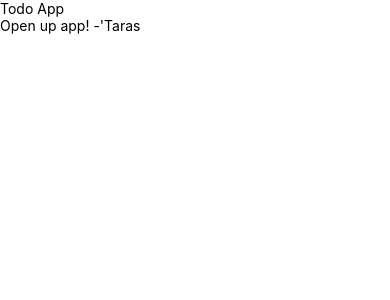
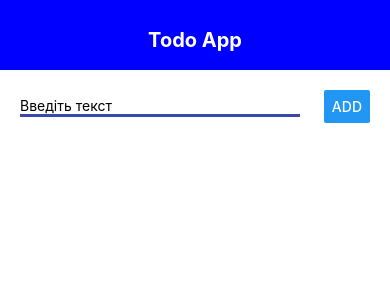
Before and after one commit to Taras-B/react-native-todo-app, a React Native app: screen / in a window 390 px wide. Shown: the top 300 px of the page. Built offline with nearby package versions, Linux system fonts and the light colour scheme.

Commit message:
add component todo

```diff
--- a/App.js
+++ b/App.js
@@ -1,22 +1,39 @@
 import { StatusBar } from 'expo-status-bar'
-import React from 'react'
+import React, { useState } from 'react'
 import { StyleSheet, Text, View } from 'react-native'
 import { Navbar } from './src/components/Navbar'
+import { AddTodo } from './src/components/AddTodo'
+import { Todo } from './src/components/Todo'
 
 export default function App() {
+  const [todos, setTodos] = useState([])
+
+  const addTodo = (title) => {
+    setTodos((prev) => [
+      {
+        id: Date.now(),
+        title,
+      },
+      ...prev,
+    ])
+  }
+
   return (
     <View>
       <Navbar />
-      <Text>Open up app! -'Taras</Text>
+      <View style={styles.container}>
+        <AddTodo addTodo={addTodo} />
+        {todos.map((todo) => (
+          <Todo todo={todo} key={todo.id} />
+        ))}
+      </View>
     </View>
   )
 }
 
 const styles = StyleSheet.create({
   container: {
-    flex: 1,
-    backgroundColor: '#fff',
-    alignItems: 'center',
-    justifyContent: 'center',
+    paddingHorizontal: 20,
+    paddingVertical: 20,
   },
 })
--- /dev/null
+++ b/src/components/AddTodo.js
@@ -0,0 +1,39 @@
+import React, { useState } from 'react'
+import { StyleSheet, View, Button, TextInput } from 'react-native'
+
+export const AddTodo = ({ addTodo }) => {
+  const [value, setValue] = useState('')
+  const pressButton = () => {
+    if (value.trim()) {
+      addTodo(value)
+      setValue('')
+    } else {
+      console.log('err')
+    }
+  }
+  return (
+    <View style={styles.wrapper}>
+      <TextInput
+        style={styles.input}
+        onChangeText={(text) => setValue(text)}
+        value={value}
+        placeholder='Введіть текст'
+      />
+      <Button title='add' onPress={pressButton} />
+    </View>
+  )
+}
+
+const styles = StyleSheet.create({
+  wrapper: {
+    flexDirection: 'row',
+    justifyContent: 'space-between',
+    alignItems: 'center',
+  },
+  input: {
+    width: '80%',
+    borderStyle: 'solid',
+    borderBottomWidth: 3,
+    borderBottomColor: '#3949ab',
+  },
+})
--- a/src/components/Navbar.js
+++ b/src/components/Navbar.js
@@ -3,10 +3,23 @@ import { View, Text, StyleSheet } from 'react-native'
 
 export const Navbar = () => {
   return (
-    <View>
-      <Text>Todo App</Text>
+    <View style={styles.navbar}>
+      <Text style={styles.text}>Todo App</Text>
     </View>
   )
 }
 
-const styles = StyleSheet.create({})
+const styles = StyleSheet.create({
+  navbar: {
+    height: 70,
+    alignItems: 'center',
+    justifyContent: 'center',
+    backgroundColor: 'blue',
+    paddingTop: 10,
+  },
+  text: {
+    color: 'white',
+    fontSize: 20,
+    fontWeight: 'bold',
+  },
+})
--- /dev/null
+++ b/src/components/Todo.js
@@ -0,0 +1,22 @@
+import React from 'react'
+import { StyleSheet, Text, View } from 'react-native'
+
+export const Todo = ({ todo }) => {
+  return (
+    <View style={styles.todo}>
+      <Text>{todo.title}</Text>
+    </View>
+  )
+}
+
+const styles = StyleSheet.create({
+  todo: {
+    flexDirection: 'row',
+    alignItems: 'center',
+    padding: 13,
+    borderWidth: 2,
+    borderColor: 'black',
+    borderRadius: 7,
+    marginBottom: 5,
+  },
+})
```
